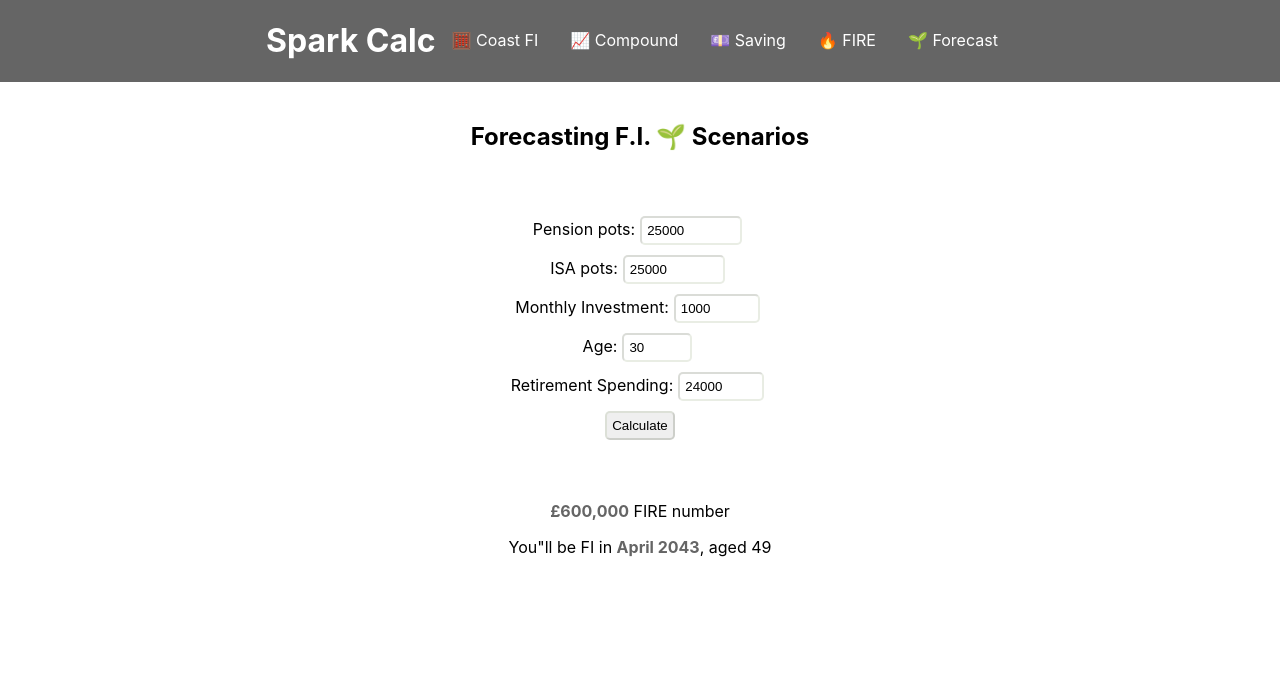
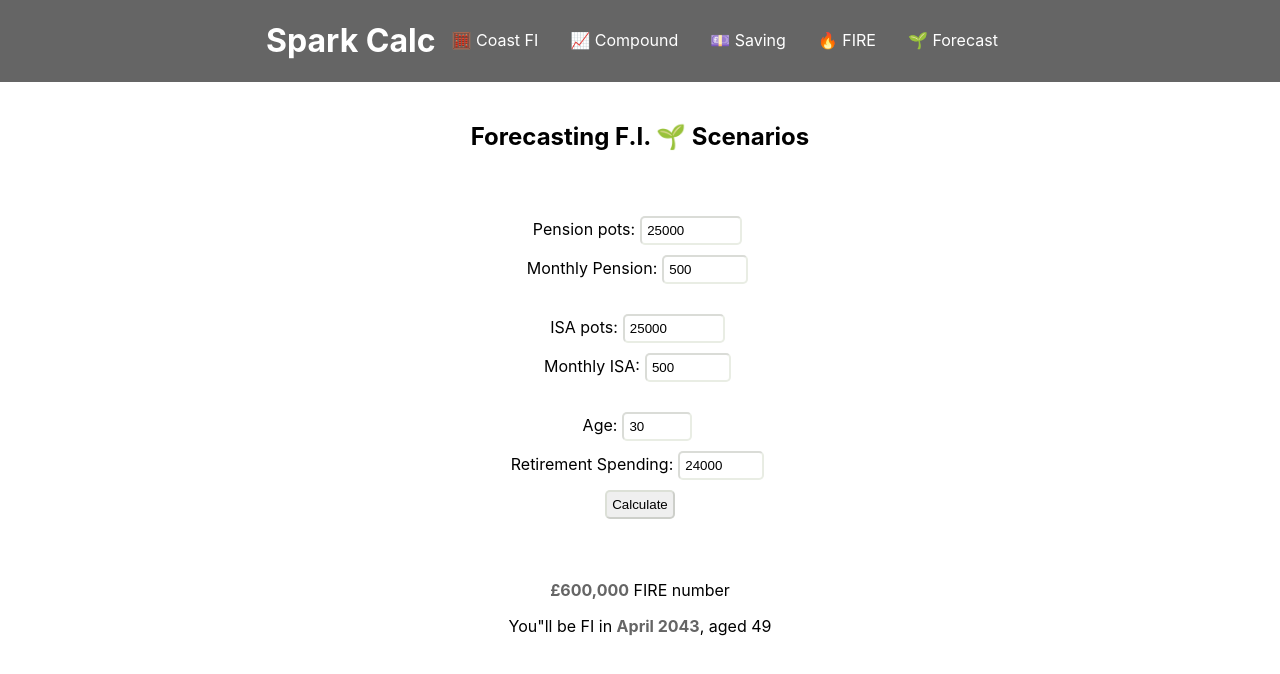
Before and after one commit to nyakeh/spark-calc, a React (Create React App) app: page /forecast in a window 1280 px wide. Shown: the top 674 px of the page. Built offline with nearby package versions, Linux system fonts and the light colour scheme.

Commit message:
Splitting out pension & ISA pots in both input & calculation

```diff
--- a/src/Forecast.tsx
+++ b/src/Forecast.tsx
@@ -5,26 +5,28 @@ import "./App.css";
 function Forecast() {
   const [pensionPot, setPensionPot] = useState(25000);
   const [isaPot, setIsaPot] = useState(25000);
-  const [monthlyPensionContribution, setMonthlyPensionContribution] = useState(1000);
+  const [monthlyPensionContribution, setMonthlyPensionContribution] = useState(500);
+  const [monthlyIsaContribution, setMonthlyIsaContribution] = useState(500);
   const [age, setAge] = useState(30);
   const [annualSpend, setAnnualSpend] = useState(24000);
 
   const [fireNumber, setFireNumber] = useState(600000);
   const [fireAge, setFireAge] = useState(49);
   const [fiDate, setFiDate] = useState("April 2043");
-  const [interestEarned, setInterestEarned] = useState(351374);
 
   const reCalculate = (event: React.FormEvent<HTMLFormElement>) => {
     event.preventDefault();
 
     let fireTarget = annualSpend * 25;
-    let annualContribution = monthlyPensionContribution * 12;
+    let annualPensionContribution = monthlyPensionContribution * 12;
+    let annualIsaContribution = monthlyIsaContribution * 12;
     let tempNetWorth = pensionPot+isaPot;
     let yearCount = 0;
 
     while (tempNetWorth < fireTarget) {
-      let futureValue = tempNetWorth * Math.pow(1.07, 1);
-      tempNetWorth = futureValue + annualContribution;
+      let futurePensionValue = annualPensionContribution * Math.pow(1.07, 1);
+      let futureIsaValue = annualIsaContribution * Math.pow(1.07, 1);
+      tempNetWorth += futurePensionValue + annualPensionContribution + futureIsaValue + annualIsaContribution;
       yearCount++;
     }
     let fiDate = new Date(new Date().setFullYear(new Date().getFullYear() + yearCount));
@@ -32,7 +34,6 @@ function Forecast() {
     setFiDate(dateFormatted);
     setFireNumber(fireTarget);
     setFireAge(age+yearCount);
-    setInterestEarned(tempNetWorth - (pensionPot + isaPot + annualContribution * yearCount));
   };
 
   return (
@@ -54,6 +55,17 @@ function Forecast() {
             />
           </label>
           <label>
+            Monthly Pension:
+            <input
+              type="number"
+              value={monthlyPensionContribution}
+              onChange={(e) => setMonthlyPensionContribution(Number(e.target.value))}
+              min={1}
+              max={10000}
+            />
+          </label>
+          <br/>
+          <label>
             ISA pots:
             <input
               type="number"
@@ -64,15 +76,16 @@ function Forecast() {
             />
           </label>
           <label>
-            Monthly Investment:
+            Monthly ISA:
             <input
               type="number"
-              value={monthlyPensionContribution}
-              onChange={(e) => setMonthlyPensionContribution(Number(e.target.value))}
+              value={monthlyIsaContribution}
+              onChange={(e) => setMonthlyIsaContribution(Number(e.target.value))}
               min={1}
-              max={50000}
+              max={10000}
             />
           </label>
+          <br/>
           <label>
             Age:
             <input
```
